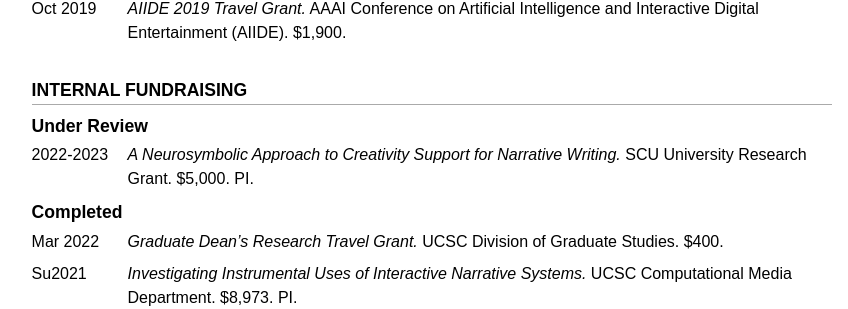
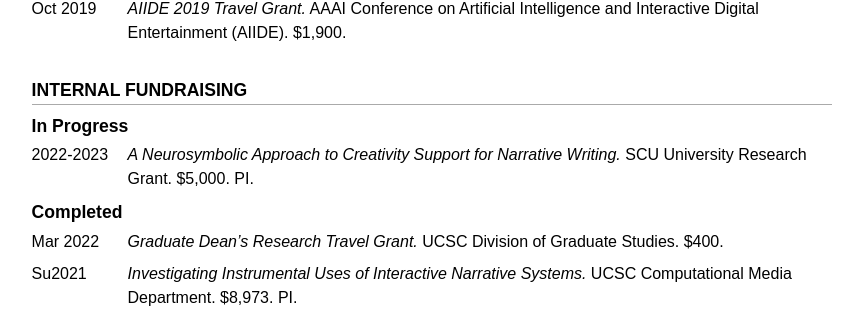
Before and after one commit to mkremins/mkremins.github.io, a Jekyll site: the page built from cv/index.html, in a window 1280 px wide and 900 px high, scrolled down 5321 px. Shown: the part 144-453 px from the top of the window, without its empty margins (208-1056 px from the left). Built offline with Jekyll 4.4.1, drawn with Linux system fonts in a browser that asks for light colours; some web fonts are replaced.

Commit message:
Update status of 2022-23 SCU URG to 'In Progress'

```diff
--- a/cv/index.html
+++ b/cv/index.html
@@ -184,7 +184,7 @@ layout: null
     </section>
     <section id="internal-fundraising" class="wide-left-column">
       <h2>Internal Fundraising</h2>
-      <h3>Under Review</h3>
+      <h3>In Progress</h3>
       <div class="dated-entry">
         <div class="dated-date">2022-2023</div>
         <div class="dated-content"><em>A Neurosymbolic Approach to Creativity Support for Narrative Writing.</em> SCU University Research Grant. $5,000. PI.</div>
```
